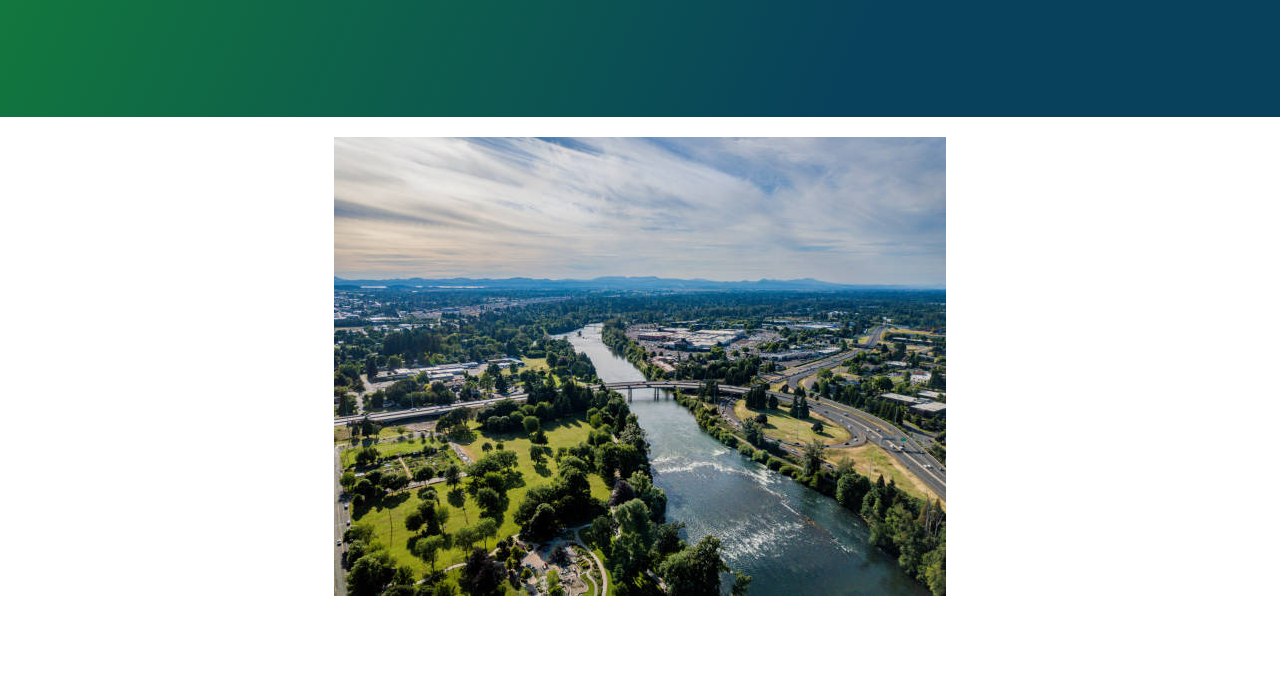
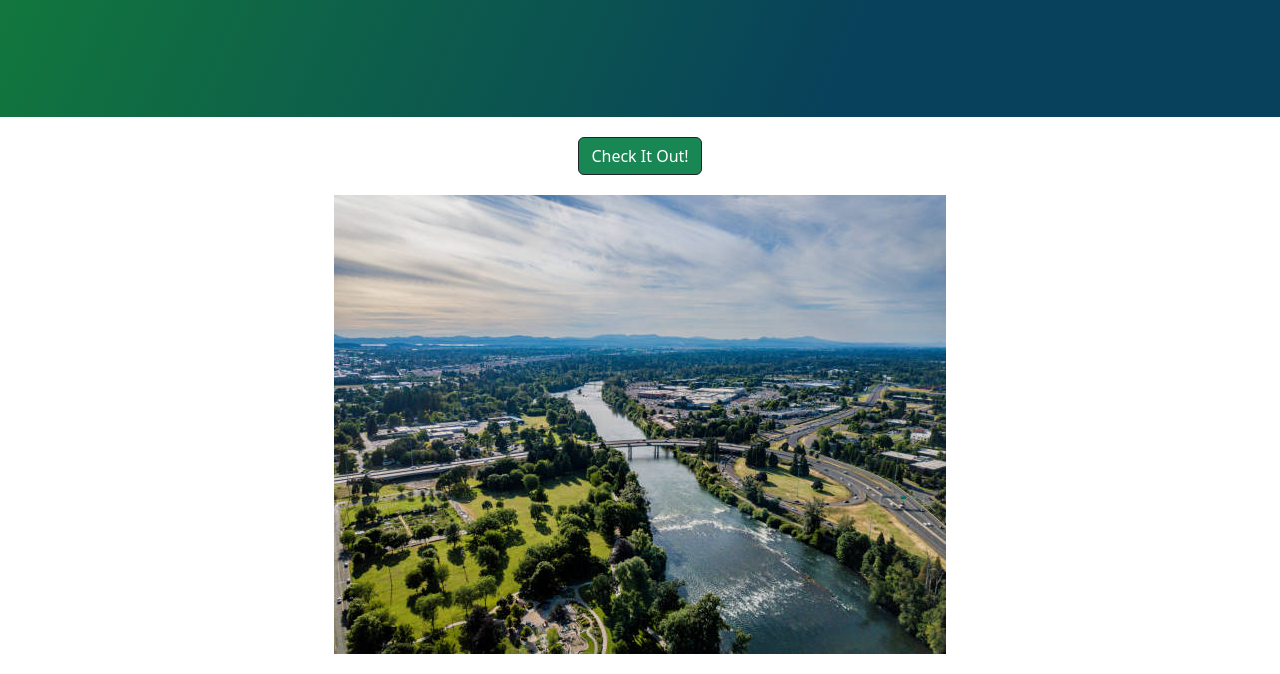
Before and after one commit to ToniDodd/Portfolio-project, a plain HTML site: page index.html in a window 1280 px wide. Shown: the part 269-943 px from the top of the page. Before the commit the page ends 885 px from the top, so only its background shows below. Drawn offline with nearby package versions, Linux system fonts and the light colour scheme; a web font is replaced by a local one.

Commit message:
Added button

```diff
--- a/index.html
+++ b/index.html
@@ -17,6 +17,8 @@
     <h1 >A taste of Eugene</h1>
 <h2>over the last few years.....</h2>
 </div>
+<div class="btn-wrap">
+<a href="#" class="btn btn-success text-center border border-dark">Check It Out!</a></div>
 <div >
 <img src="images/eugene.jpeg" alt="Top view of the city of Eugene" class="eugene-photo img-fluid" ></div>
     <script src="https://cdn.jsdelivr.net/npm/bootstrap@5.3.0-alpha1/dist/js/bootstrap.bundle.min.js" integrity="sha384-w76AqPfDkMBDXo30jS1Sgez6pr3x5MlQ1ZAGC+nuZB+EYdgRZgiwxhTBTkF7CXvN" crossorigin="anonymous"></script>
--- a/style/style.css
+++ b/style/style.css
@@ -21,3 +21,8 @@ h2{
     min-width: 500px;
 
 }
+.btn-wrap {
+   text-align: center;
+   margin: 20px;
+
+}
```
